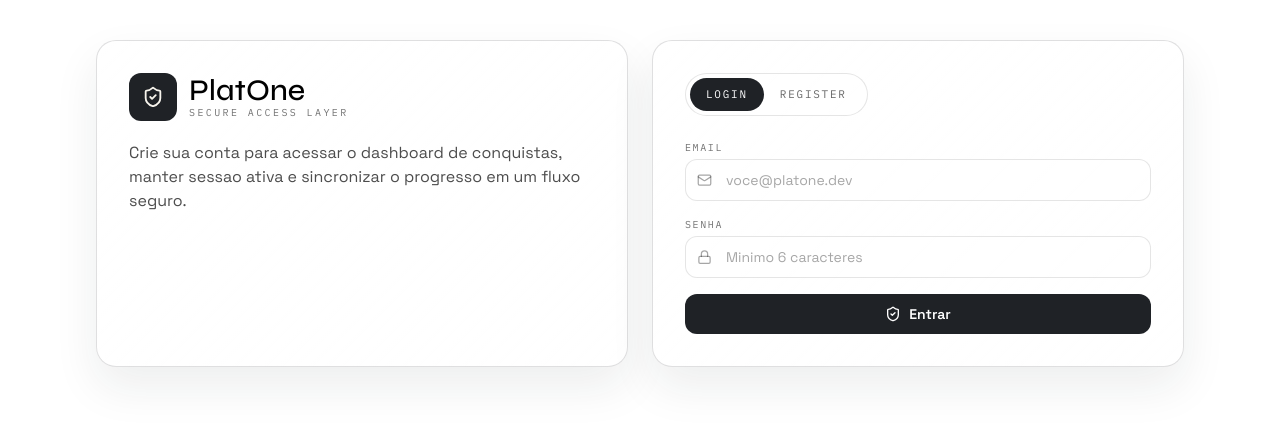
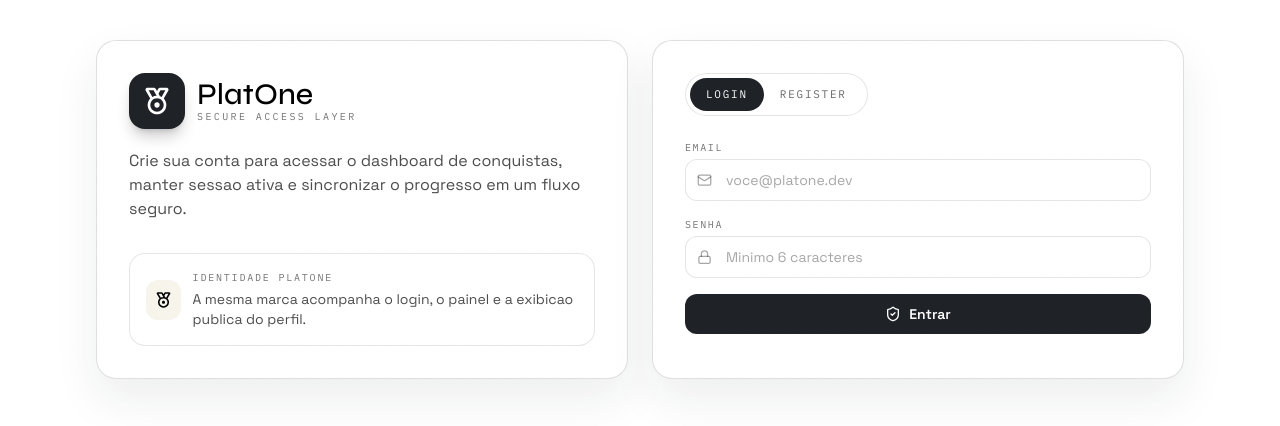
Before and after one commit to eu-micaeu/PlatOne, a React (Vite) app in the folder frontend/react/: page /login in a window 1280 px wide. Shown: the top 426 px of the page. Built offline with nearby package versions, Linux system fonts and the light colour scheme.

Commit message:
feat: add BrandLogo component and integrate it into AuthPage and App; update index.html with favicon and meta description; add logo SVG files

```diff
--- a/frontend/react/index.html
+++ b/frontend/react/index.html
@@ -5,6 +5,7 @@
     <meta name="viewport" content="width=device-width, initial-scale=1.0" />
     <meta name="description" content="PlatOne dashboard para acompanhar platinas, progresso e estatisticas de conquistas em uma interface moderna." />
     <meta name="theme-color" content="#f7f4ec" />
+    <link rel="icon" type="image/svg+xml" href="/Logo - Preto.svg" />
     <title>PlatOne</title>
   </head>
   <body>
--- a/frontend/react/src/App.tsx
+++ b/frontend/react/src/App.tsx
@@ -1,7 +1,8 @@
 import { useCallback, useEffect, useMemo, useState, type FormEvent, type SyntheticEvent } from 'react';
 import { AnimatePresence, motion } from 'motion/react';
-import { CheckCircle2, Clock3, LoaderCircle, LogOut, ShieldCheck, Trophy, X } from 'lucide-react';
-
+import { CheckCircle2, Clock3, LoaderCircle, LogOut, Trophy, X } from 'lucide-react';
+
+import BrandLogo from './components/BrandLogo';
 import AuthPage from './pages/AuthPage';
 import HomePage from './pages/HomePage';
 import ProfilePage from './pages/ProfilePage';
@@ -761,9 +762,14 @@ export default function App() {
       <>
         <header className="sticky top-0 z-40 border-b border-black/10 bg-[var(--bg-main)]/75 backdrop-blur-xl">
           <div className="mx-auto flex w-full max-w-7xl items-center justify-between px-4 py-4 sm:px-6 lg:px-8">
-            <div>
-              <p className="font-display text-xl leading-none tracking-tight">PlatOne</p>
-              <p className="font-mono text-[11px] uppercase tracking-[0.26em] text-black/55">Perfil publico</p>
+            <div className="flex items-center gap-3">
+              <div className="rounded-2xl border border-black/10 bg-white/70 p-2 shadow-sm shadow-black/5">
+                <BrandLogo className="h-8 w-8" />
+              </div>
+              <div>
+                <p className="font-display text-xl leading-none tracking-tight">PlatOne</p>
+                <p className="font-mono text-[11px] uppercase tracking-[0.26em] text-black/55">Perfil publico</p>
+              </div>
             </div>
             <button
               className="inline-flex items-center gap-2 rounded-xl border border-black/10 bg-white/65 px-3 py-2 text-[11px] font-semibold uppercase tracking-[0.18em] text-black/75 transition-all hover:-translate-y-0.5 hover:bg-white"
@@ -815,7 +821,10 @@ export default function App() {
 
         <footer className="border-t border-black/10 bg-white/30">
           <div className="mx-auto flex w-full max-w-7xl flex-col gap-2 px-4 py-4 text-[10px] uppercase tracking-[0.2em] text-black/50 sm:flex-row sm:items-center sm:justify-between sm:px-6 lg:px-8">
-            <span>PlatOne Control Layer | React + Go</span>
+            <span className="inline-flex items-center gap-2">
+              <BrandLogo className="h-4 w-4 opacity-70" />
+              <span>PlatOne Control Layer | React + Go</span>
+            </span>
             <span>Ultimo sync: {profileStats?.lastSync ? formatDateTime(profileStats.lastSync) : 'nunca'}</span>
           </div>
         </footer>
@@ -915,9 +924,14 @@ export default function App() {
     <>
       <header className="sticky top-0 z-40 border-b border-black/10 bg-[var(--bg-main)]/75 backdrop-blur-xl">
         <div className="mx-auto flex w-full max-w-7xl items-center justify-between px-4 py-4 sm:px-6 lg:px-8">
-          <div className="flex items-center gap-3">
-            <div className="flex h-10 w-10 items-center justify-center rounded-xl bg-[var(--ink-main)] text-[var(--bg-main)] shadow-lg shadow-black/20">
-              <ShieldCheck size={20} />
+          <button
+            type="button"
+            onClick={() => navigateTo('/home')}
+            className="flex items-center gap-3 rounded-2xl text-left transition-transform hover:-translate-y-0.5"
+            aria-label="Ir para a home"
+          >
+            <div className="flex h-10 w-10 items-center justify-center rounded-xl bg-[var(--ink-main)] shadow-lg shadow-black/20">
+              <BrandLogo variant="light" className="h-6 w-6" />
             </div>
             <div>
               <p className="font-display text-xl leading-none tracking-tight">PlatOne</p>
@@ -925,7 +939,7 @@ export default function App() {
                 Trophy Command Deck
               </p>
             </div>
-          </div>
+          </button>
 
           <div className="flex items-center gap-2 sm:gap-3">
             <span className="hidden rounded-full bg-black/6 px-3 py-1.5 font-mono text-[10px] uppercase tracking-[0.15em] text-black/65 sm:inline-flex">
@@ -1045,7 +1059,10 @@ export default function App() {
 
       <footer className="border-t border-black/10 bg-white/30">
         <div className="mx-auto flex w-full max-w-7xl flex-col gap-2 px-4 py-4 text-[10px] uppercase tracking-[0.2em] text-black/50 sm:flex-row sm:items-center sm:justify-between sm:px-6 lg:px-8">
-          <span>PlatOne Control Layer | React + Go</span>
+          <span className="inline-flex items-center gap-2">
+            <BrandLogo className="h-4 w-4 opacity-70" />
+            <span>PlatOne Control Layer | React + Go</span>
+          </span>
           <span>Ultimo sync: {profileStats?.lastSync ? formatDateTime(profileStats.lastSync) : 'nunca'}</span>
         </div>
       </footer>
--- /dev/null
+++ b/frontend/react/src/components/BrandLogo.tsx
@@ -0,0 +1,22 @@
+type BrandLogoProps = {
+  variant?: 'dark' | 'light';
+  className?: string;
+  alt?: string;
+};
+
+const LOGO_SOURCE = {
+  dark: '/Logo - Preto.svg',
+  light: '/Logo - Branca.svg',
+} as const;
+
+export default function BrandLogo({ variant = 'dark', className = '', alt = 'PlatOne' }: BrandLogoProps) {
+  return (
+    <img
+      src={LOGO_SOURCE[variant]}
+      alt={alt}
+      className={className}
+      decoding="async"
+      draggable={false}
+    />
+  );
+}
--- a/frontend/react/src/pages/AuthPage.tsx
+++ b/frontend/react/src/pages/AuthPage.tsx
@@ -2,6 +2,7 @@ import { type FormEvent, type ReactNode } from 'react';
 import { motion } from 'motion/react';
 import { Gamepad2, LoaderCircle, Lock, Mail, RefreshCw, ShieldCheck, User, UserPlus } from 'lucide-react';
 
+import BrandLogo from '../components/BrandLogo';
 import type { AuthMode } from '../types/app';
 
 type AuthPageProps = {
@@ -41,8 +42,8 @@ export default function AuthPage({
           className="glass-panel p-8"
         >
           <div className="mb-5 flex items-center gap-3">
-            <div className="flex h-12 w-12 items-center justify-center rounded-xl bg-[var(--ink-main)] text-[var(--bg-main)]">
-              <ShieldCheck size={22} />
+            <div className="flex h-14 w-14 items-center justify-center rounded-2xl bg-[var(--ink-main)] shadow-lg shadow-black/20">
+              <BrandLogo variant="light" className="h-8 w-8" />
             </div>
             <div>
               <p className="font-display text-3xl leading-none">PlatOne</p>
@@ -56,6 +57,18 @@ export default function AuthPage({
             Crie sua conta para acessar o dashboard de conquistas, manter sessao ativa e sincronizar o progresso
             em um fluxo seguro.
           </p>
+
+          <div className="mt-8 rounded-2xl border border-black/10 bg-white/60 p-4">
+            <div className="flex items-center gap-3">
+              <div className="rounded-xl bg-[var(--bg-main)] p-2">
+                <BrandLogo className="h-6 w-6" />
+              </div>
+              <div>
+                <p className="font-mono text-[10px] uppercase tracking-[0.18em] text-black/55">Identidade PlatOne</p>
+                <p className="mt-1 text-sm text-black/70">A mesma marca acompanha o login, o painel e a exibicao publica do perfil.</p>
+              </div>
+            </div>
+          </div>
 
         </motion.section>
 
```
Also changed, not shown: frontend/react/public/Logo - Branca.svg (added), frontend/react/public/Logo - Preto.svg (added).
